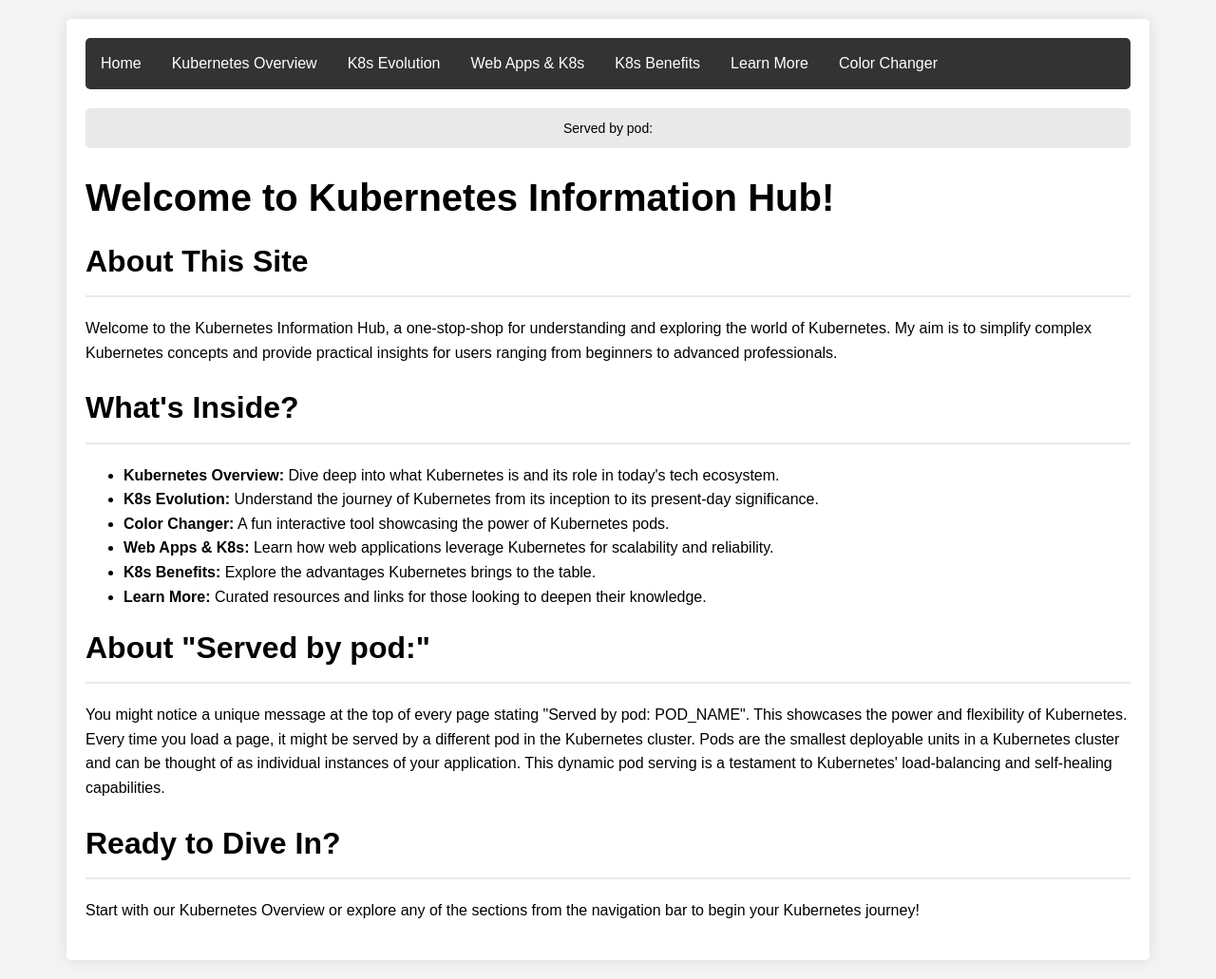
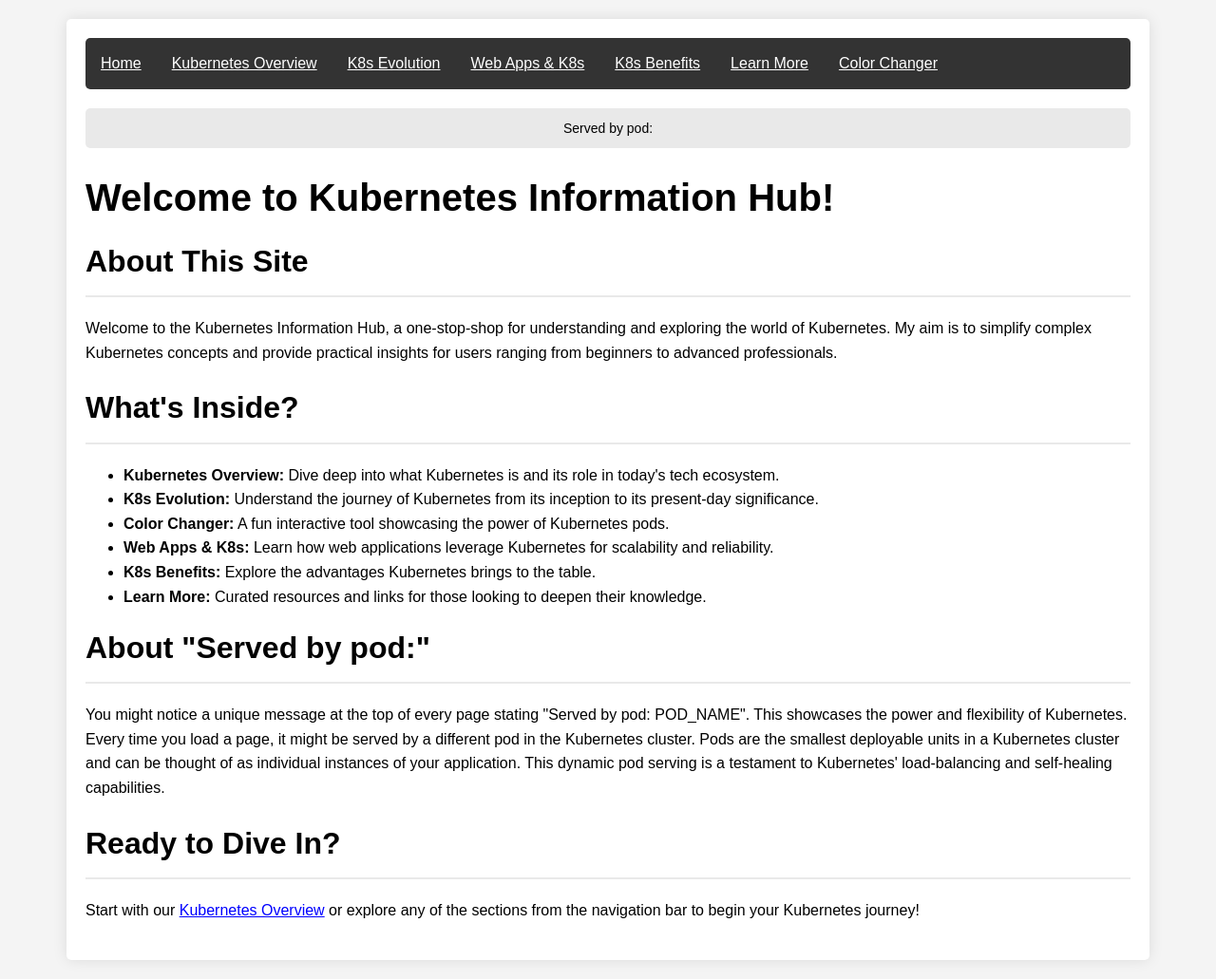
Before and after one commit to jafabo/WebDev, a PHP site: page /index.php in a window 1280 px wide. Shown: the whole page at 95% size. Run offline with PHP 8.4, Linux system fonts and the light colour scheme.

Commit message:
changed css file

```diff
--- a/web-files/styles.css
+++ b/web-files/styles.css
@@ -82,6 +82,17 @@ p {
   margin-bottom: 40px;
 }
 
+
+a {
+    color: blue;
+    text-decoration: underline;
+}
+
+a:hover {
+    color: darkblue;
+    text-decoration: none;
+}
+
 @media screen and (max-width: 768px) {
   .navbar a {
       float: none;
```
